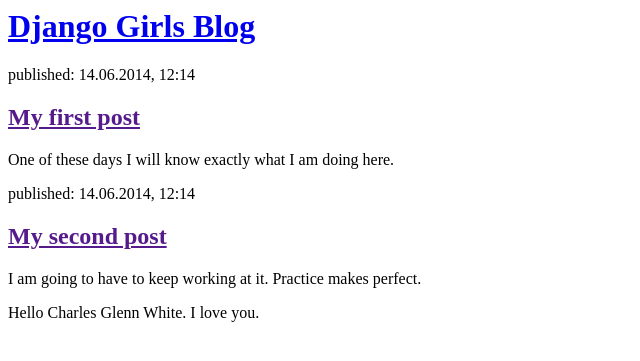
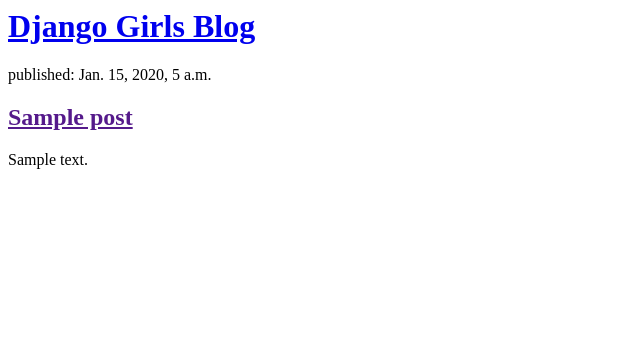
Before and after one commit to tfakhouri86/my-first-blog, a Django app: template blog/templates/blog/post_list.html in a window 1280 px wide. Shown: the top 361 px of the page, without its empty margins (0-640 px from the left). Run offline with Django 3.2, Linux system fonts and the light colour scheme; the template is opened without the code that fills it: values that come from a table or form of the project are taken from there, others are empty; tables that the repository leaves empty hold one stand-in row (values such as "Sample post").

Commit message:
Modified templates to display posts from database.

```diff
--- a/blog/templates/blog/post_list.html
+++ b/blog/templates/blog/post_list.html
@@ -1,23 +1,18 @@
 <html>
     <head>
-        <title>Tia's blog</title>
+        <title>Django Girls blog</title>
     </head>
     <body>
-        <div>
-            <h1><a href="/">Django Girls Blog</a></h1>
-        </div>
+      <div>
+          <h1><a href="/">Django Girls Blog</a></h1>
+      </div>
 
-        <div>
-            <p>published: 14.06.2014, 12:14</p>
-            <h2><a href="">My first post</a></h2>
-            <p>One of these days I will know exactly what I am doing here.</p>
-        </div>
-
-        <div>
-            <p>published: 14.06.2014, 12:14</p>
-            <h2><a href="">My second post</a></h2>
-            <p>I am going to have to keep working at it. Practice makes perfect.</p>
-            <p>Hello Charles Glenn White. I love you.</p>
-        </div>
+      {% for post in posts %}
+          <div>
+              <p>published: {{ post.published_date }}</p>
+              <h2><a href="">{{ post.title }}</a></h2>
+              <p>{{ post.text|linebreaksbr }}</p>
+          </div>
+      {% endfor %}
     </body>
 </html>
--- a/blog/views.py
+++ b/blog/views.py
@@ -3,3 +3,9 @@ from django.shortcuts import render
 # Create your views here.
 def post_list(request):
     return render(request, 'blog/post_list.html', {})
+from django.shortcuts import render
+from django.utils import timezone
+from .models import Post
+def post_list(request):
+    posts = Post.objects.filter(published_date__lte=timezone.now()).order_by('published_date')
+    return render(request, 'blog/post_list.html', {'posts': posts})
```
